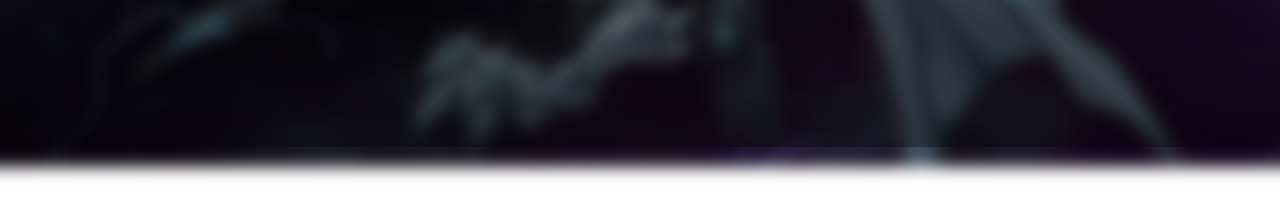
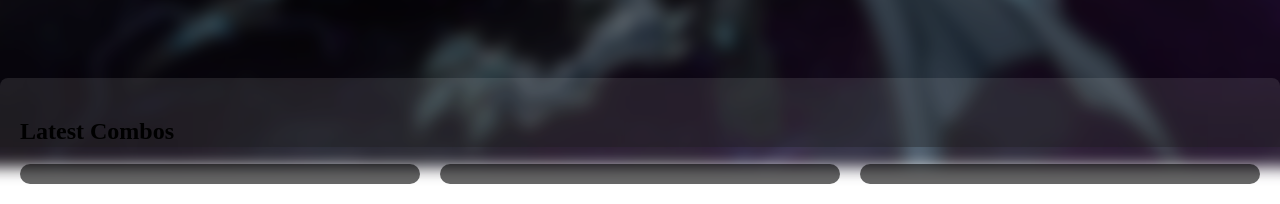
Before and after one commit to GilGil0210/YuGiOhComboWebsite, a plain HTML site: page index.html in a window 1280 px wide. Shown: the part 653-857 px from the top of the page. Before the commit the page ends 800 px from the top, so only its background shows below. Drawn offline with Linux system fonts and the light colour scheme.

Commit message:
updated index

```diff
--- a/index.css
+++ b/index.css
@@ -135,3 +135,20 @@ body::after {
     object-fit: cover;
     border-radius: 6px;
 }
+.latest-videos{
+    margin-top: 100px;
+    padding: 20px;
+    background: rgba(255, 255, 255, 0.1);
+    border-radius: 8px;
+}
+.video-grid{
+    display: grid;
+    grid-template-columns: repeat(auto-fill, minmax(300px, 1fr));
+    gap: 20px;
+}
+.video-card {
+    background: rgba(0, 0, 0, 0.6);
+    border-radius: 12px;
+    overflow: hidden;
+    padding-bottom: 20px;
+}
--- a/index.html
+++ b/index.html
@@ -128,6 +128,14 @@
         </div>
       </div>
     </section>
+    <section class="latest-videos">
+      <h2>Latest Combos</h2>
+      <div class="video-grid">
+        <div class="video-card"></div>
+        <div class="video-card"></div>
+        <div class="video-card"></div>
+      </div>
+    </section>
     <script src="indexjs.js"></script>
   </body>
 </html>
```
